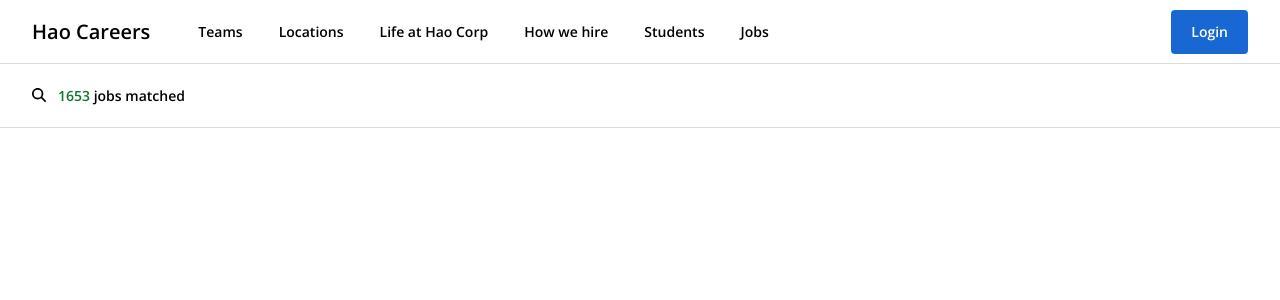
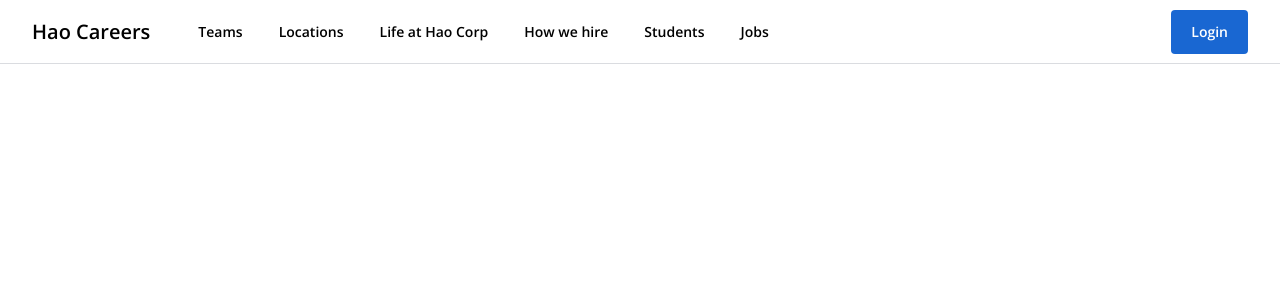
Before and after one commit to mmkrty/ud-vue-master-job-search, a Vue app: page / in a window 1280 px wide. Shown: the top 300 px of the page. Built offline with nearby package versions, Linux system fonts and the light colour scheme.

Commit message:
add login check for subnav

```diff
--- a/src/components/MainNav.vue
+++ b/src/components/MainNav.vue
@@ -33,7 +33,7 @@
         </div>
       </div>
 
-      <the-subnav />
+      <the-subnav v-if="isLoggedIn" />
     </div>
   </header>
 </template>
```
